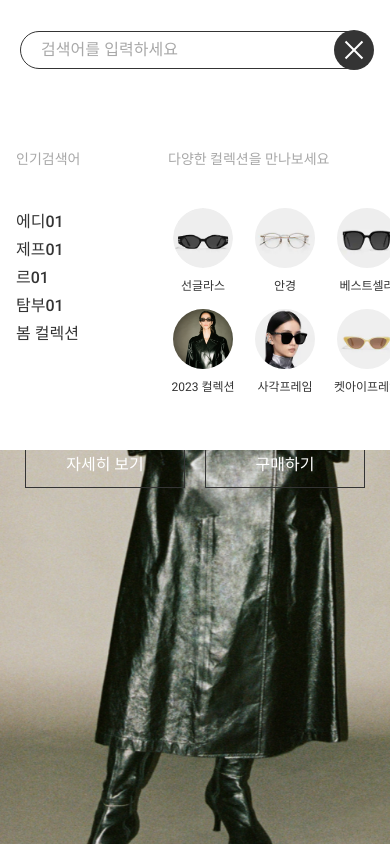
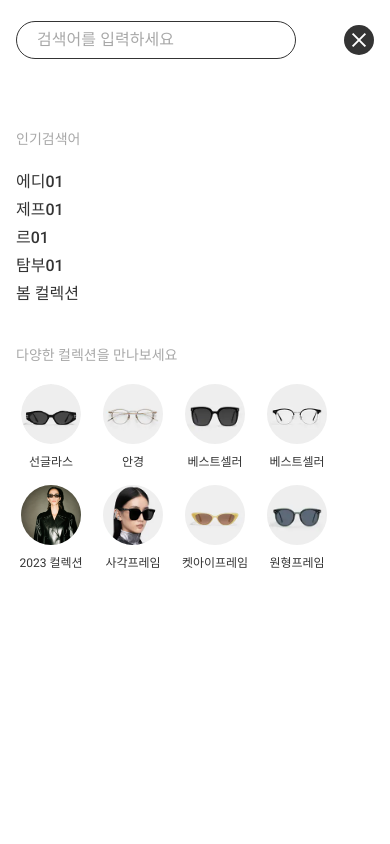
Before and after one commit to dongsinwoo/web4-gentlemonste, a plain HTML site: page index.html in a window 390 px wide. Both pictures are taken after a click on the item 322 px from the left and 30 px from the top of the page. Shown: the top 844 px of the page. Drawn offline with nearby package versions, Linux system fonts and the light colour scheme.

Commit message:
Add files via upload

```diff
--- a/css/style.css
+++ b/css/style.css
@@ -139,6 +139,9 @@ header.color .header-inner .users .ham-btn span{
     border: 1px solid #343434;
     outline: none;
     color: #a8a8a8;
+}
+.search-box .top-box .search-input.action{
+    transform: translate(-50%,-50%) scaleX(1);
 }
 .search-box .top-box .search-input::placeholder{
     color: #a8a8a8;
@@ -703,6 +706,9 @@ footer .sec-inner-box .footer-bottom-text .border-bottom-text{
     header .header-inner .users .login{
         display: none;
     }
+    .search-box .top-box{
+        height: 80px;
+    }
     .m-hamburger{
         display: block;
     }
@@ -821,6 +827,7 @@ footer .sec-inner-box .footer-bottom-text .border-bottom-text{
     }
     .search-box .top-box{
         padding: 0 16px;
+        height: 80px;
     }
     .search-box .mid-box .inner-box {
         padding: 0 16px;
@@ -1037,6 +1044,7 @@ footer .sec-inner-box .footer-bottom-text .border-bottom-text{
         width: 24px;
         height: 24px;
     }
+
     .m-hamburger .ham-btn{
         width: 24px;
         height: 16px;
@@ -1050,6 +1058,34 @@ footer .sec-inner-box .footer-bottom-text .border-bottom-text{
     .banner .banner-text-box h1{
         font-size: 2rem;
         text-align: center;
+    }
+
+    .search-box .top-box{
+        justify-content: space-between;
+    }
+    .search-box .top-box .x-btn{
+        width: 30px;
+        height: 30px;
+    }
+    .search-box .top-box .search-input{
+        width: 280px;
+        position: static;
+        transform: translate(0,0) scaleX(0);
+    }
+    .search-box .top-box .search-input.action{
+        transform: translate(0,0) scaleX(1);
+    }
+
+    .search-box .mid-box .inner-box{
+        width: 100%;
+        height: 100vh;
+        display: block;
+    }
+    .search-box .mid-box .inner-box .right-item{
+        margin-top: 40px;
+    }
+    .search-box .mid-box .inner-box .head{
+        margin-bottom: 20px;
     }
     .banner .banner-text-box{
         padding-bottom: 0;
--- a/js/script.js
+++ b/js/script.js
@@ -42,14 +42,15 @@ search.on("click",()=>{
         searchBox.fadeIn();
     },500);
     setTimeout(()=>{
-        searchInput.css("transform", "translate(-50%,-50%) scaleX(1)");
+        searchInput.addClass("action");
     },700);
+
 });
 
 xBtn.on("click",()=>{
     header.fadeIn();
     searchBox.fadeOut();
-    searchInput.css("transform", "translate(-50%,-50%) scaleX(0)");
+    searchInput.removeClass("action");
 });
 
 const swp = ()=>{
```
